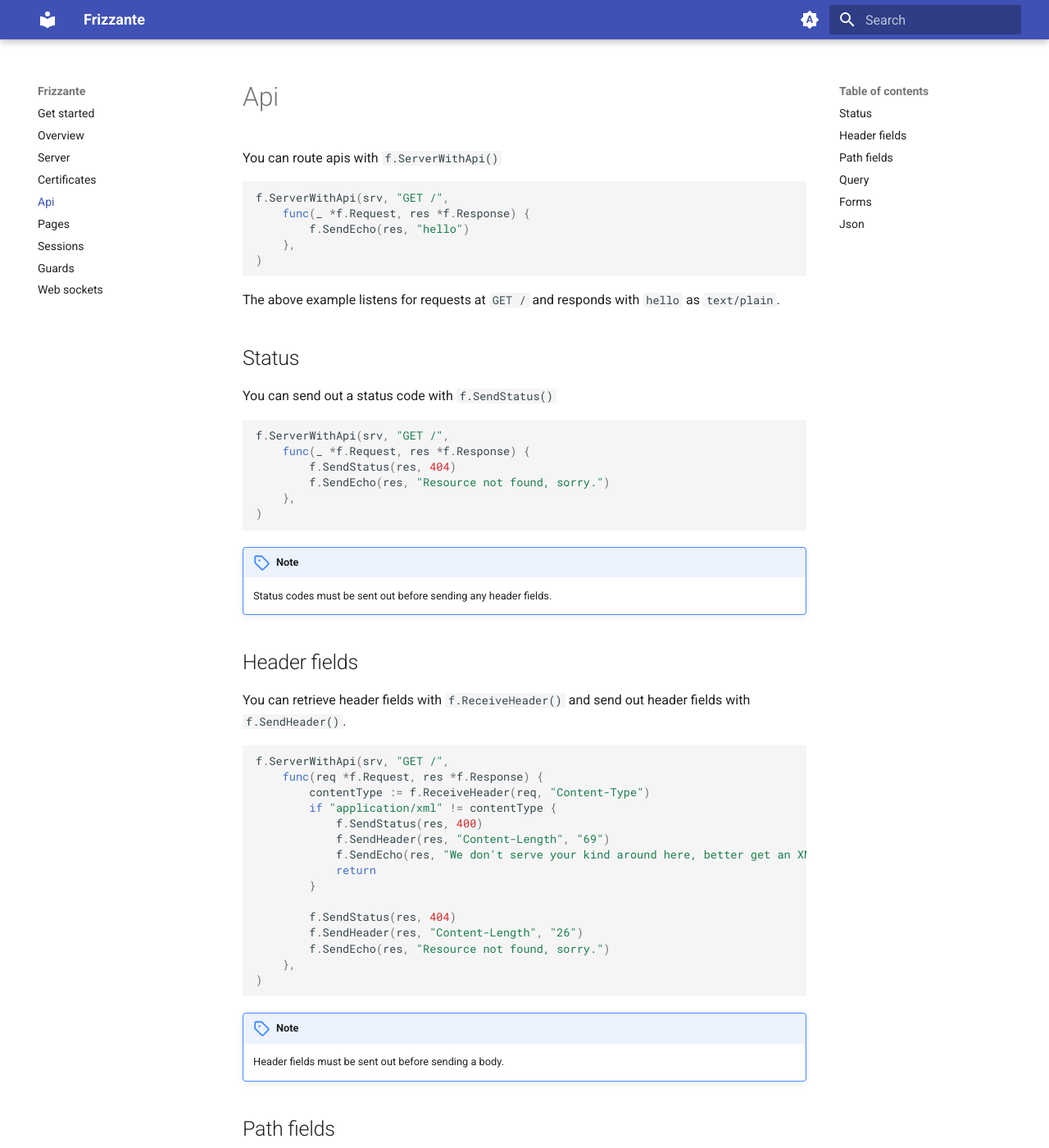
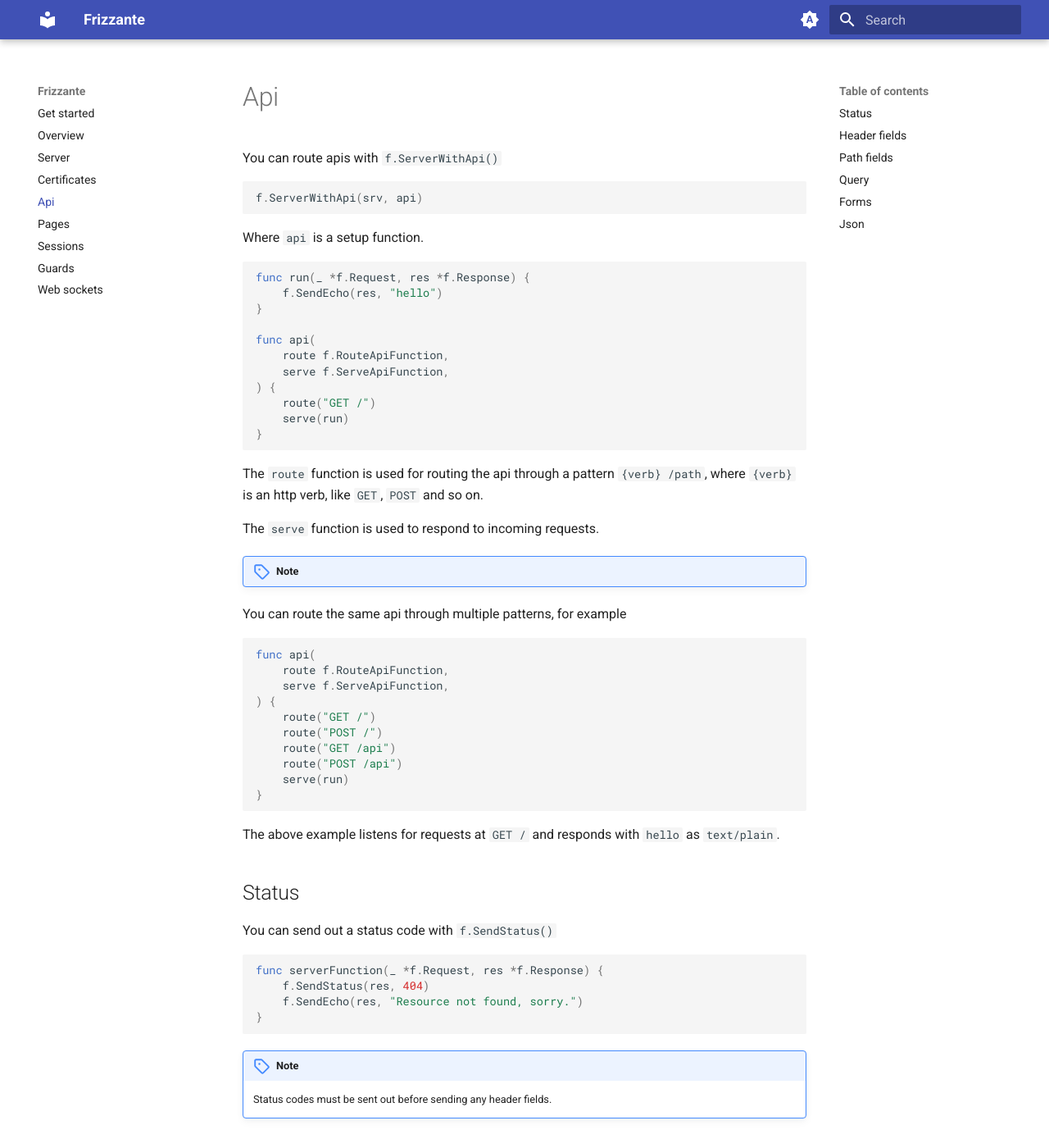
Before and after one commit to razshare/frizzante-docs, an MkDocs documentation site: the page built from docs/api.md, in a window 1280 px wide and 1400 px high. Shown: the whole window at 82% size. Built offline with MkDocs 1.6.1 and Material for MkDocs 9.7.7, drawn with Linux system fonts in a browser that asks for light colours; some of the changed text lies outside the part shown.

````diff
--- a/docs/api.md
+++ b/docs/api.md
@@ -1,12 +1,44 @@
 You can route apis with `f.ServerWithApi()`
 
 ```go
-f.ServerWithApi(srv, "GET /",
-    func(_ *f.Request, res *f.Response) {
-        f.SendEcho(res, "hello")
-    },
-)
+f.ServerWithApi(srv, api)
 ```
+
+Where `api` is a setup function.
+
+```go
+func run(_ *f.Request, res *f.Response) {
+    f.SendEcho(res, "hello")
+}
+
+func api(
+	route f.RouteApiFunction,
+	serve f.ServeApiFunction,
+) {
+    route("GET /")
+    serve(run)
+}
+```
+
+The `route` function is used for routing the api through a pattern `{verb} /path`, where `{verb}` is an http verb, like `GET`, `POST` and so on.
+
+The `serve` function is used to respond to incoming requests.
+
+!!! note
+   You can route the same api through multiple patterns, for example
+
+   ```go
+   func api(
+       route f.RouteApiFunction,
+       serve f.ServeApiFunction,
+   ) {
+       route("GET /")
+       route("POST /")
+       route("GET /api")
+       route("POST /api")
+       serve(run)
+   }
+   ```
 
 The above example listens for requests at `GET /` and responds with `hello` as `text/plain`.
 
@@ -15,12 +47,10 @@ The above example listens for requests at `GET /` and responds with `hello` as `
 You can send out a status code with `f.SendStatus()`
 
 ```go
-f.ServerWithApi(srv, "GET /",
-    func(_ *f.Request, res *f.Response) {
-        f.SendStatus(res, 404)
-        f.SendEcho(res, "Resource not found, sorry.")
-    },
-)
+func serverFunction(_ *f.Request, res *f.Response) {
+    f.SendStatus(res, 404)
+    f.SendEcho(res, "Resource not found, sorry.")
+}
 ```
 
 !!! note
@@ -31,21 +61,19 @@ f.ServerWithApi(srv, "GET /",
 You can retrieve header fields with `f.ReceiveHeader()` and send out header fields with `f.SendHeader()`.
 
 ```go
-f.ServerWithApi(srv, "GET /",
-    func(req *f.Request, res *f.Response) {
-        contentType := f.ReceiveHeader(req, "Content-Type")
-        if "application/xml" != contentType {
-            f.SendStatus(res, 400)
-            f.SendHeader(res, "Content-Length", "69")
-            f.SendEcho(res, "We don't serve your kind around here, better get an XML encoder, heh.")
-            return
-        }
+func serverFunction(req *f.Request, res *f.Response) {
+    contentType := f.ReceiveHeader(req, "Content-Type")
+    if "application/xml" != contentType {
+        f.SendStatus(res, 400)
+        f.SendHeader(res, "Content-Length", "69")
+        f.SendEcho(res, "We don't serve your kind around here, better get an XML encoder, heh.")
+        return
+    }
 
-        f.SendStatus(res, 404)
-        f.SendHeader(res, "Content-Length", "26")
-        f.SendEcho(res, "Resource not found, sorry.")
-    },
-)
+    f.SendStatus(res, 404)
+    f.SendHeader(res, "Content-Length", "26")
+    f.SendEcho(res, "Resource not found, sorry.")
+}
 ```
 
 !!! note
@@ -58,13 +86,11 @@ You can define path fields via the `{parameter}` syntax, the name of the paramet
 You can then retrieve the value of the path field with `f.ReceivePath()`
 
 ```go
-f.ServerWithApi(srv, "GET /about/{name}",
-    func(req *f.Request, res *f.Response) {
-        name := f.ReceivePath(req, "name")
-        f.SendEcho(res, "hello ")
-        f.SendEcho(res, name)
-    },
-)
+func serverFunction(req *f.Request, res *f.Response) {
+    name := f.ReceivePath(req, "name")
+    f.SendEcho(res, "hello ")
+    f.SendEcho(res, name)
+}
 ```
 
 ## Query
@@ -72,13 +98,11 @@ f.ServerWithApi(srv, "GET /about/{name}",
 You can retrieve values of query fields with `f.ReceiveQuery()`
 
 ```go
-f.ServerWithApi(srv, "GET /about",
-    func(req *f.Request, res *f.Response) {
-        name := f.ReceiveQuery(req, "name")
-        f.SendEcho(res, "hello ")
-        f.SendEcho(res, name)
-    },
-)
+func serverFunction(req *f.Request, res *f.Response) {
+    name := f.ReceiveQuery(req, "name")
+    f.SendEcho(res, "hello ")
+    f.SendEcho(res, name)
+}
 ```
 
 ## Forms
@@ -88,14 +112,12 @@ Forms can be retrieved with `f.ReceiveForm()`.
 You can use the `url.Values` api in order to retrieve specific form fields.
 
 ```go
-f.ServerWithApi(srv, "POST /about",
-    func(req *f.Request, res *f.Response) {
-        form := f.ReceiveForm(req)
-        name := form.Get("name")
-        f.SendEcho(res, "hello ")
-        f.SendEcho(res, name)
-    },
-)
+func serverFunction(req *f.Request, res *f.Response) {
+    form := f.ReceiveForm(req)
+    name := form.Get("name")
+    f.SendEcho(res, "hello ")
+    f.SendEcho(res, name)
+}
 ```
 
 !!! note
@@ -107,14 +129,12 @@ Json bodies can be read and decoded with `f.ReceiveJson[T]()`.
 
 ```go
 type Person struct {
-	Name string
+    Name string
 }
 
-f.ServerWithApi(srv, "POST /about",
-    func(req *f.Request, res *f.Response) {
-        person, _ := f.ReceiveJson[Person](req)
-        f.SendEcho(res, "hello ")
-        f.SendEcho(res, person.Name)
-    },
-)
+func run(req *f.Request, res *f.Response) {
+    person, _ := f.ReceiveJson[Person](req)
+    f.SendEcho(res, "hello ")
+    f.SendEcho(res, person.Name)
+}
 ```
````
Also changed, not shown: docs/pages.md (+2 -2 lines).
